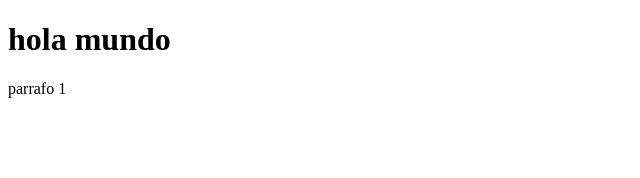
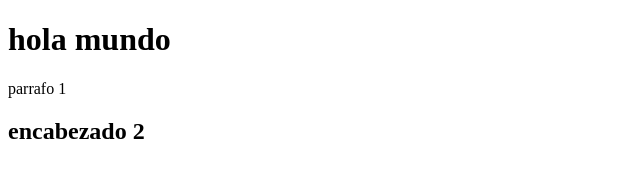
Before and after one commit to Teresog/PruebaCursoGit, a plain HTML site: page new.html in a window 1280 px wide. Shown: the whole page, without its empty margins (0-640 px from the left). Drawn offline with Linux system fonts and the light colour scheme.

Commit message:
agregado encabezado

```diff
--- a/new.html
+++ b/new.html
@@ -9,5 +9,6 @@
 <body>
     <h1>hola mundo</h1>
     <p>parrafo 1</p>
+    <h2>encabezado 2</h2>
 </body>
 </html>
```
